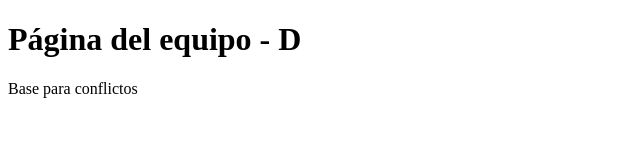
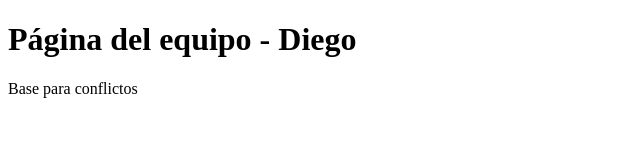
Before and after one commit to ORG-EQUIPO-07/web-conflictos, a plain HTML site: page index.html in a window 1280 px wide. Shown: the whole page, without its empty margins (0-640 px from the left). Drawn offline with Linux system fonts and the light colour scheme.

Commit message:
feat: Cambie la D por mi nombre

```diff
--- a/index.html
+++ b/index.html
@@ -1,3 +1,3 @@
 <!doctype html><title>Equipo</title>
-<h1>Página del equipo - D</h1>
+<h1>Página del equipo - Diego</h1>
 <p>Base para conflictos</p>
```
